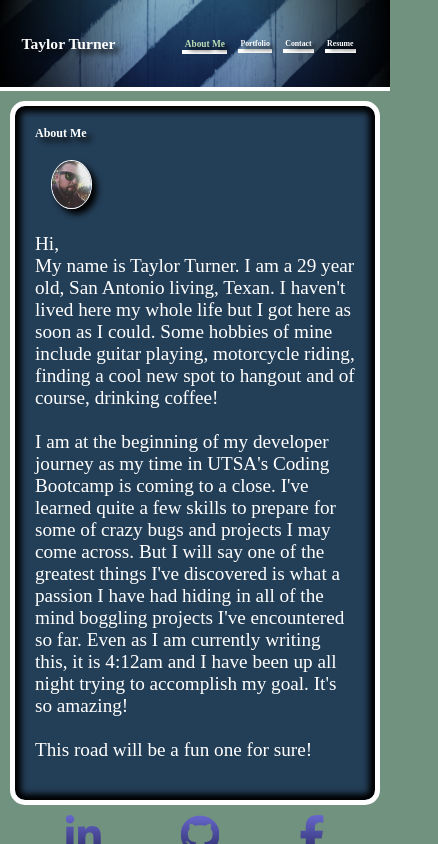
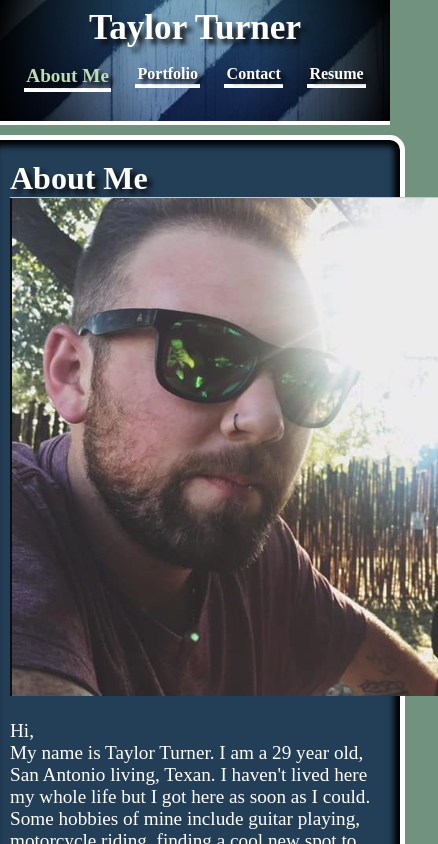
Before and after one commit to Bonee94/taylors-react-portfolio, a React (Create React App) app: page / in a window 390 px wide. Shown: the top 844 px of the page, 438 px wide, since content can reach past the window. Built offline with nearby package versions, Linux system fonts and the light colour scheme.

Commit message:
Adjusted mobile display media queries

```diff
--- a/src/styles/App.css
+++ b/src/styles/App.css
@@ -8,6 +8,12 @@
     display: flex;
     flex-direction: column;
     margin: 0 8vw;
+}
+
+header {
+    position: sticky;
+    top: 0;
+    z-index: 1;
 }
 
 h1{
@@ -31,17 +37,3 @@
     margin: 0;
     padding: 0;
 }
-
-@media screen and (max-width: 500px) {
-    h1{
-        font-size: 12px;
-    }
-
-    h2{
-        font-size: 10px;
-    }
-
-    h3{
-        font-size: 8px;
-    }
-}
--- a/src/styles/Contact.css
+++ b/src/styles/Contact.css
@@ -2,6 +2,10 @@
   display: flex;
   flex-direction: column;
   width: 30vw;
+}
+
+#qr-code {
+  display: none;
 }
 
 a {
@@ -14,9 +18,9 @@
   font-size: 1.1em;
 }
 
-.req-message{
+.req-message {
   color: rgba(255, 152, 152, 0.562);
-    font-size: .8em;
+  font-size: 0.8em;
 }
 
 #contact-message {
@@ -28,11 +32,38 @@
   margin: 5px 15px;
 }
 
+.qr-code-box {
+  display: none;
+}
 
-@media screen and (max-width:1000px) {
+@media screen and (max-width: 1000px) {
   .form-box {
     display: flex;
     flex-direction: column;
-        width: 50vw;
+    width: 60%;
   }
 }
+
+@media screen and (max-width: 500px) {
+  .form-box {
+    display: flex;
+    flex-direction: column;
+    width: 100%;
+  }
+
+  #contact-message {
+    height: 35vh;
+  }
+
+  .qr-code-box {
+    display: flex;
+    width: 100%;
+    justify-content: center;
+  }
+
+  #qr-code {
+    height: 80px;
+    width: 70px;
+    display: block;
+  }
+}
--- a/src/styles/Footer.css
+++ b/src/styles/Footer.css
@@ -74,9 +74,12 @@
 @media screen and (max-width: 500px) {
   .fa {
     font-size: 40px;
+    margin: 0 20px 20px;
+
   }
 
   .fa:hover {
     font-size: 70px;
   }
+
 }
--- a/src/styles/Header.css
+++ b/src/styles/Header.css
@@ -1,12 +1,10 @@
-.hdr-section-1{
+.hdr-section-1 {
   display: flex;
   /*bg options*/
   background: radial-gradient(circle, transparent 30%, black 100%),
-    url('../assets/images/Screenshot\ 2022-10-21\ 223902.png');
-    background-blend-mode:
-    var(--blend-top, normal),
-    var(--blend-bottom, saturation),
-    normal;
+    url("../assets/images/Screenshot\ 2022-10-21\ 223902.png");
+  background-blend-mode: var(--blend-top, normal),
+    var(--blend-bottom, saturation), normal;
   background-size: cover;
   /*--flex rules--*/
   flex-wrap: wrap;
@@ -15,27 +13,28 @@
   border-bottom: 4px solid #ffffff;
 }
 
-.my-name-hdr{
+.my-name-hdr {
   margin: 4vh 0;
   font-size: 4vw;
   text-shadow: 5px 5px 5px #0c0c0cfa;
-    padding: .2% 1% .2% 5.5%;
+  padding: 0.2% 1% 0.2% 5.5%;
   color: #ffffff;
 }
 
-.hdr-banner-img{
+.hdr-banner-img {
   z-index: -1;
   width: 100%;
   height: 10vw;
 }
 
-.profile-picture{
-    position: relative;
-    height: 12vw;
-    width: 10vw;
-    border: solid .5vw white;
-    border-radius: 50%;
-    margin-top: 1em;
-    left: 4vw;
-    box-shadow: 5px 5px 6px black ;
+@media screen and (max-width: 500px) {
+  .my-name-hdr {
+    font-size: 2.2rem;
+    margin: 1vh 0 0 0;
+    padding: 0;
   }
+
+  .hdr-section-1 {
+      flex-direction: column;
+  }
+}
--- a/src/styles/NavLinks.css
+++ b/src/styles/NavLinks.css
@@ -32,3 +32,12 @@
   font-size: larger;
   color: #b9ddb6;
 }
+
+@media screen and (max-width: 500px) {
+  .hdr-nav-list {
+    width: 100%;
+    padding: 0;
+    margin: 2vh auto 4vh;
+    font-size: 1rem;
+  }
+}
--- a/src/styles/Portfolio.css
+++ b/src/styles/Portfolio.css
@@ -2,6 +2,11 @@
     display: flex;
     justify-content: center;
     flex-wrap: wrap;
+}
+
+.flex-center h1 {
+    font-size: 40px;
+    margin-bottom: 20px;
 }
 
 @media screen and (max-width: 500px) {
```
Lines whose indentation alone changed are shown as unchanged.
